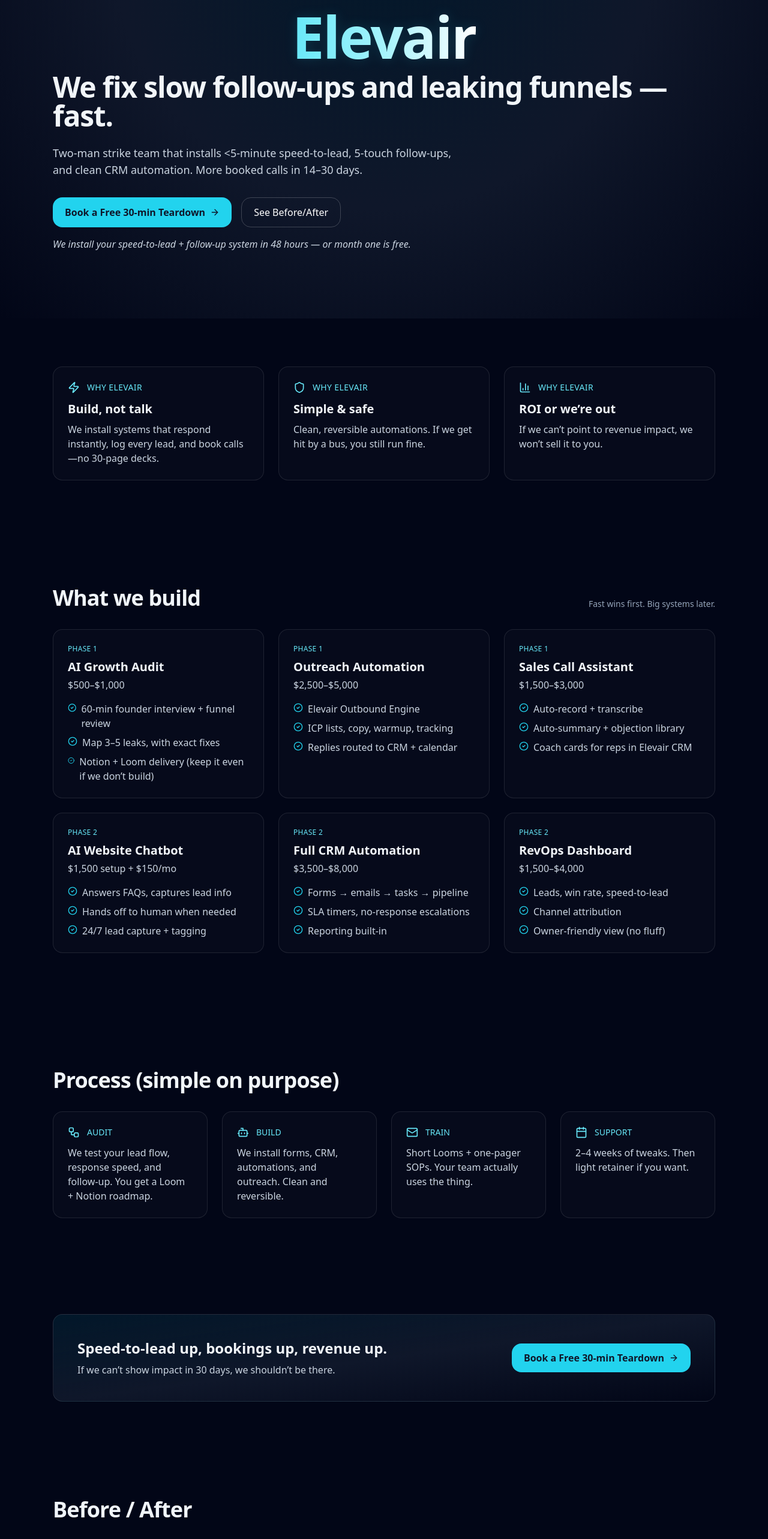
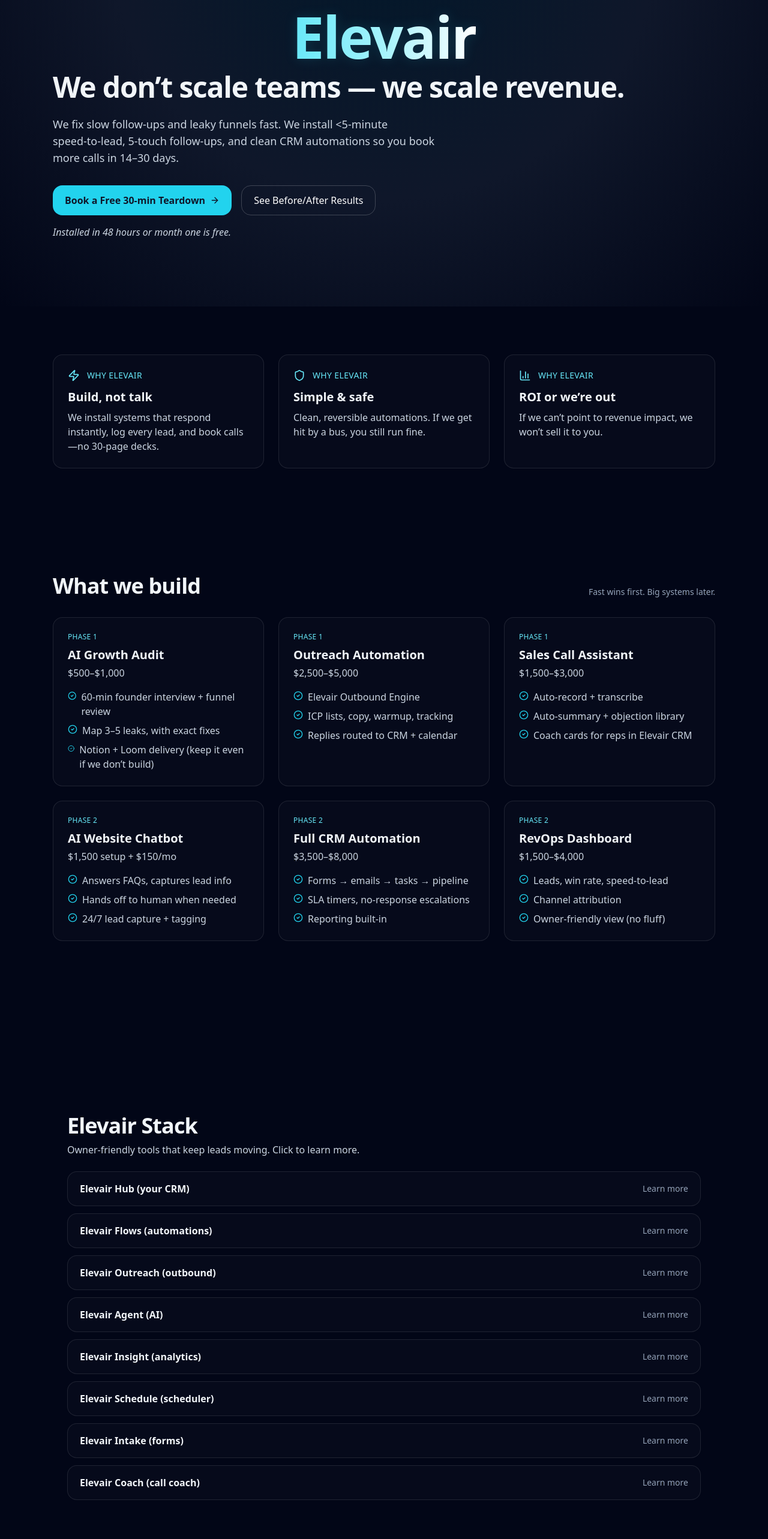
Before and after one commit to campbellhendee/elevair-clean, a Next.js app: page / in a window 1280 px wide. Shown: the part 180-2746 px from the top of the page at 60% size. Built offline with nearby package versions, Linux system fonts and the light colour scheme; no server answers.

Commit message:
feat: finish funnel UX and copy  hero update, stack learn-more accordion, about page, footer, sticky CTA, contact Tally + fallback form, copy normalization, smooth scroll

```diff
--- /dev/null
+++ b/app/contact/fallback-form.tsx
@@ -0,0 +1,13 @@
+export default function FallbackForm({ email }: { email: string }) {
+  const to = email || 'growth@elevair.org';
+  return (
+    <form action={`mailto:${to}`} method="post" encType="text/plain" className="mt-8 grid grid-cols-1 gap-3">
+      <input name="name" placeholder="Name" className="rounded-md bg-white/5 border border-white/10 px-3 py-2" />
+      <input type="email" name="email" placeholder="Email" className="rounded-md bg-white/5 border border-white/10 px-3 py-2" />
+      <input name="phone" placeholder="Phone" className="rounded-md bg-white/5 border border-white/10 px-3 py-2" />
+      <input name="company" placeholder="Company" className="rounded-md bg-white/5 border border-white/10 px-3 py-2" />
+      <textarea name="message" placeholder="How do leads come in? Where do they stall?" className="rounded-md bg-white/5 border border-white/10 px-3 py-2 min-h-[120px]"></textarea>
+      <button className="mt-2 inline-flex items-center justify-center rounded-md bg-cyan-400 px-4 py-2 font-semibold text-slate-900 hover:bg-cyan-300">Email us</button>
+    </form>
+  );
+}
--- a/app/contact/page.tsx
+++ b/app/contact/page.tsx
@@ -2,6 +2,7 @@
 import { useMemo } from 'react';
 import Link from 'next/link';
 import { getUTMSearch } from '../../lib/analytics';
+import FallbackForm from './fallback-form';
 
 export default function ContactPage() {
   const email = process.env.NEXT_PUBLIC_SUPPORT_EMAIL ?? '';
@@ -31,6 +32,11 @@
           className="mt-8"
         />
         <script async src="https://tally.so/widgets/embed.js"></script>
+        <div className="mt-8">
+          <h2 className="text-xl font-semibold">Having trouble with the form?</h2>
+          <p className="text-slate-300 mt-1">Email us or use the simple form below. Or <Link href="/book" className="underline">book a 30‑min teardown</Link> now.</p>
+          <FallbackForm email={email} />
+        </div>
       </div>
     </main>
   );
--- a/app/layout.tsx
+++ b/app/layout.tsx
@@ -1,7 +1,7 @@
 import "../styles/globals.css";
 import type { Metadata } from "next";
-import Script from "next/script";
 import StickyBar from "../components/StickyBar";
+import Footer from "../components/Footer";
 
 export const metadata: Metadata = {
   title: "Elevair — We don’t scale teams, we scale revenue",
@@ -9,26 +9,12 @@
 };
 
 export default function RootLayout({ children }: { children: React.ReactNode }) {
-  const GA_ID = process.env.NEXT_PUBLIC_GA_MEASUREMENT_ID;
   return (
     <html lang="en">
       <body>
         {children}
+        <Footer />
         <StickyBar />
-        {GA_ID ? (
-          <>
-            <Script
-              src={`https://www.googletagmanager.com/gtag/js?id=${GA_ID}`}
-              strategy="afterInteractive"
-            />
-            <Script id="ga4" strategy="afterInteractive">{`
-              window.dataLayer = window.dataLayer || [];
-              function gtag(){dataLayer.push(arguments);}
-              gtag('js', new Date());
-              gtag('config', '${GA_ID}', { anonymize_ip: true });
-            `}</Script>
-          </>
-        ) : null}
       </body>
     </html>
   );
--- a/app/page.tsx
+++ b/app/page.tsx
@@ -8,6 +8,7 @@
 import { ArrowRight, CheckCircle2, BarChart3, Zap, Bot, Mail, Calendar, Shield, Bolt, Workflow, LineChart } from "lucide-react";
 import CTAButton from "../components/CTAButton";
 import { trackBookClick } from "../lib/analytics";
+import StackDetails from "../components/StackDetails";
 
 export default function Page() {
   return (
@@ -16,6 +17,7 @@
       <Hero />
       <Differentiators />
       <Services />
+      <StackSection />
       <Process />
       <ResultsCTA />
       <CaseStudies />
@@ -25,6 +27,16 @@
       <FinalCTA />
       <Footer />
     </div>
+  );
+}
+
+function StackSection() {
+  return (
+    <section>
+      <Container className="py-18 md:py-24">
+        <StackDetails />
+      </Container>
+    </section>
   );
 }
 
@@ -45,6 +57,7 @@
           <a href="#process" className="hover:text-white">Process</a>
           <a href="#pricing" className="hover:text-white">Pricing</a>
           <a href="#proof" className="hover:text-white">Proof</a>
+          <a href="/about" className="hover:text-white">About</a>
           <a href="/contact" className="hover:text-white">Contact</a>
         </nav>
         <CTAButton href="/book" placement="header" className="hidden md:inline-flex">Book a Free 30-min Teardown</CTAButton>
@@ -64,18 +77,18 @@
           </div>
         </div>
         <motion.h1 initial={{ opacity: 0, y: 16 }} animate={{ opacity: 1, y: 0 }} transition={{ duration: 0.5 }} className="mt-3 text-3xl md:text-5xl font-extrabold tracking-tight">
-          We fix slow follow‑ups and leaking funnels — fast.
+          We don’t scale teams — we scale revenue.
         </motion.h1>
         <p className="mt-6 max-w-2xl text-lg text-slate-300">
-          Two‑man strike team that installs &lt;5‑minute speed‑to‑lead, 5‑touch follow‑ups, and clean CRM automation. More booked calls in 14–30 days.
+          We fix slow follow‑ups and leaky funnels fast. We install &lt;5‑minute speed‑to‑lead, 5‑touch follow‑ups, and clean CRM automations so you book more calls in 14–30 days.
         </p>
         <div className="mt-8 flex flex-wrap gap-4">
           <CTAButton href="/book" placement="hero">Book a Free 30-min Teardown <ArrowRight className="h-4 w-4" /></CTAButton>
           <a href="/#proof" className="inline-flex items-center gap-2 rounded-2xl border border-white/20 px-5 py-3 text-white hover:bg-white/5" data-placement="hero-proof" onClick={() => trackBookClick('hero-proof')}>
-            See Before/After
+            See Before/After Results
           </a>
         </div>
-        <div className="mt-4 text-slate-300 italic">We install your speed‑to‑lead + follow‑up system in 48 hours — or month one is free.</div>
+  <div className="mt-4 text-slate-300 italic">Installed in 48 hours or month one is free.</div>
       </Container>
     </section>
   );
--- /dev/null
+++ b/components/Footer.tsx
@@ -0,0 +1,22 @@
+import { Bolt } from "lucide-react";
+
+export default function Footer() {
+  return (
+    <footer className="border-t border-white/10">
+      <div className="mx-auto w-full max-w-6xl px-6 py-10 flex flex-col md:flex-row items-center justify-between gap-4 text-sm text-slate-400">
+        <div className="flex items-center gap-2"><Bolt className="h-4 w-4 text-cyan-400" /><span>Elevair</span></div>
+        <div className="flex items-center gap-4">
+          <a href="#services" className="hover:text-white">Services</a>
+          <a href="#process" className="hover:text-white">Process</a>
+          <a href="#pricing" className="hover:text-white">Pricing</a>
+          <a href="#proof" className="hover:text-white">Proof</a>
+          <a href="/about" className="hover:text-white">About</a>
+          <a href="/contact" className="hover:text-white">Contact</a>
+          <a href="/privacy" className="hover:text-white">Privacy</a>
+          <a href="/terms" className="hover:text-white">Terms</a>
+        </div>
+        <div>© {new Date().getFullYear()} Elevair. All rights reserved.</div>
+      </div>
+    </footer>
+  );
+}
--- /dev/null
+++ b/components/StackDetails.tsx
@@ -0,0 +1,91 @@
+export default function StackDetails() {
+  const items: Array<{
+    name: string;
+    what: string;
+    get: string;
+    why: string;
+  }> = [
+    {
+      name: 'Elevair Hub (your CRM)',
+      what: 'One place for every lead, note, and deal.',
+      get: 'Easy pipeline view; timelines for each contact; tasks that keep your team moving.',
+      why: 'Nothing slips. Anyone can see “who said what” and “what’s next.”',
+    },
+    {
+      name: 'Elevair Flows (automations)',
+      what: 'Prebuilt workflows that route new leads, send follow‑ups, and set reminders.',
+      get: '“New lead” alerts, 5‑touch follow‑ups, stop rules when someone replies.',
+      why: 'Speed + consistency = more booked calls without more staff.',
+    },
+    {
+      name: 'Elevair Outreach (outbound)',
+      what: 'A done‑for‑you cold email/DM engine.',
+      get: 'Target lists, warmup, proven scripts, scheduled sends, replies into your calendar/CRM.',
+      why: 'Daily pipeline of conversations with the right buyers.',
+    },
+    {
+      name: 'Elevair Agent (AI)',
+      what: 'A helpful assistant that answers inbound questions, drafts replies, and summarizes calls.',
+      get: 'Instant answers on your site, faster email replies, action items after every call.',
+      why: 'You look responsive 24/7 and fewer leads go cold.',
+    },
+    {
+      name: 'Elevair Insight (analytics)',
+      what: 'Simple funnel and revenue views (no fluff).',
+      get: 'Leads, win rate, speed‑to‑lead, and what’s working.',
+      why: 'You’ll know where to push for more revenue.',
+    },
+    {
+      name: 'Elevair Schedule (scheduler)',
+      what: 'Booking links and round‑robin routing.',
+      get: 'Fewer back‑and‑forth emails; reminders and no‑show handling.',
+      why: 'More meetings with less hassle.',
+    },
+    {
+      name: 'Elevair Intake (forms)',
+      what: 'Lead forms with spam protection and UTM capture.',
+      get: 'Clean submissions, contact info, source tracking.',
+      why: 'Better targeting and follow‑ups that convert.',
+    },
+    {
+      name: 'Elevair Coach (call coach)',
+      what: 'Call recording, transcripts, and next steps.',
+      get: 'Key moments highlighted and “do this next” notes.',
+      why: 'Reps get better fast; fewer deals dropped.',
+    },
+  ];
+  return (
+    <section id="stack">
+      <div className="mx-auto w-full max-w-6xl px-6 py-18 md:py-24">
+        <h2 className="text-3xl md:text-4xl font-bold tracking-tight">Elevair Stack</h2>
+        <p className="text-slate-300 mt-2">Owner‑friendly tools that keep leads moving. Click to learn more.</p>
+        <div className="mt-6 space-y-3">
+          {items.map((it) => (
+            <details key={it.name} className="rounded-2xl border border-white/10 bg-white/[.02]">
+              <summary className="cursor-pointer list-none px-5 py-4 flex items-center justify-between">
+                <span className="font-semibold">{it.name}</span>
+                <span className="text-sm text-slate-400">Learn more</span>
+              </summary>
+              <div className="px-5 pb-5 text-slate-300">
+                <dl className="space-y-2">
+                  <div>
+                    <dt className="font-medium text-white">What it is</dt>
+                    <dd>{it.what}</dd>
+                  </div>
+                  <div>
+                    <dt className="font-medium text-white">What you get</dt>
+                    <dd>{it.get}</dd>
+                  </div>
+                  <div>
+                    <dt className="font-medium text-white">Why it matters</dt>
+                    <dd>{it.why}</dd>
+                  </div>
+                </dl>
+              </div>
+            </details>
+          ))}
+        </div>
+      </div>
+    </section>
+  );
+}
--- a/styles/globals.css
+++ b/styles/globals.css
@@ -10,6 +10,8 @@
 }
 body { color: var(--text); background: var(--bg); }
 
+html { scroll-behavior: smooth; }
+
 /* Hide sticky actions on desktop */
 @media (min-width: 769px) {
   [aria-label="Sticky actions"] { display: none !important; }
```
Also changed, not shown: app/about/page.tsx (added, +23 -0 lines).
